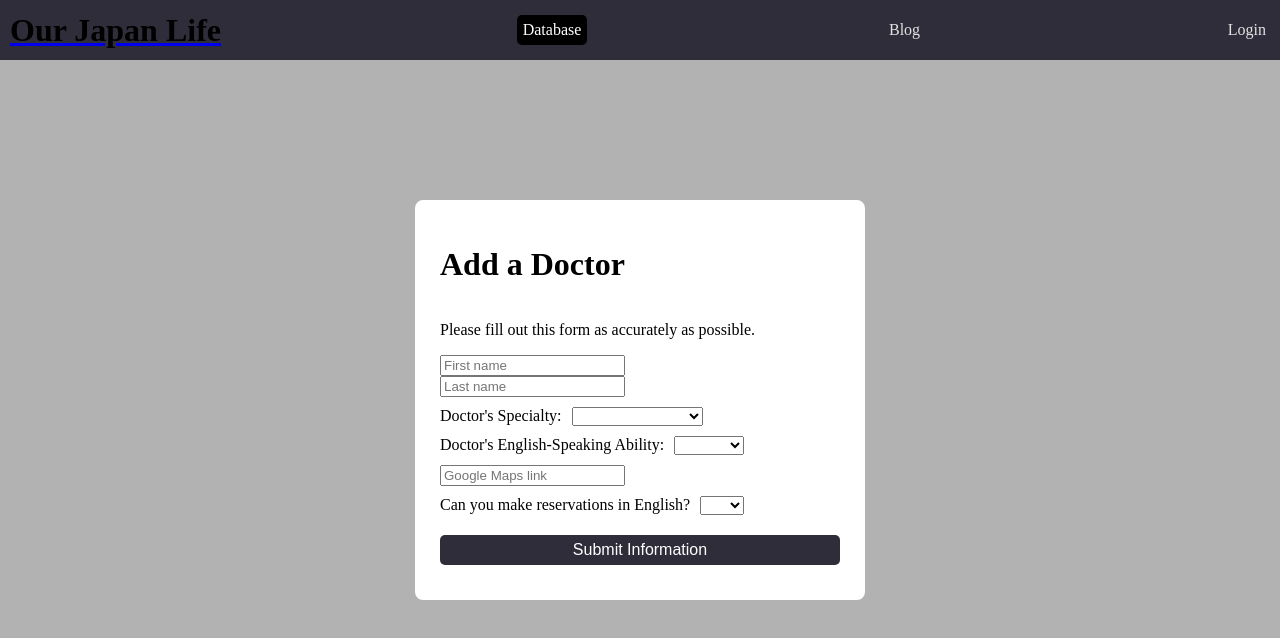
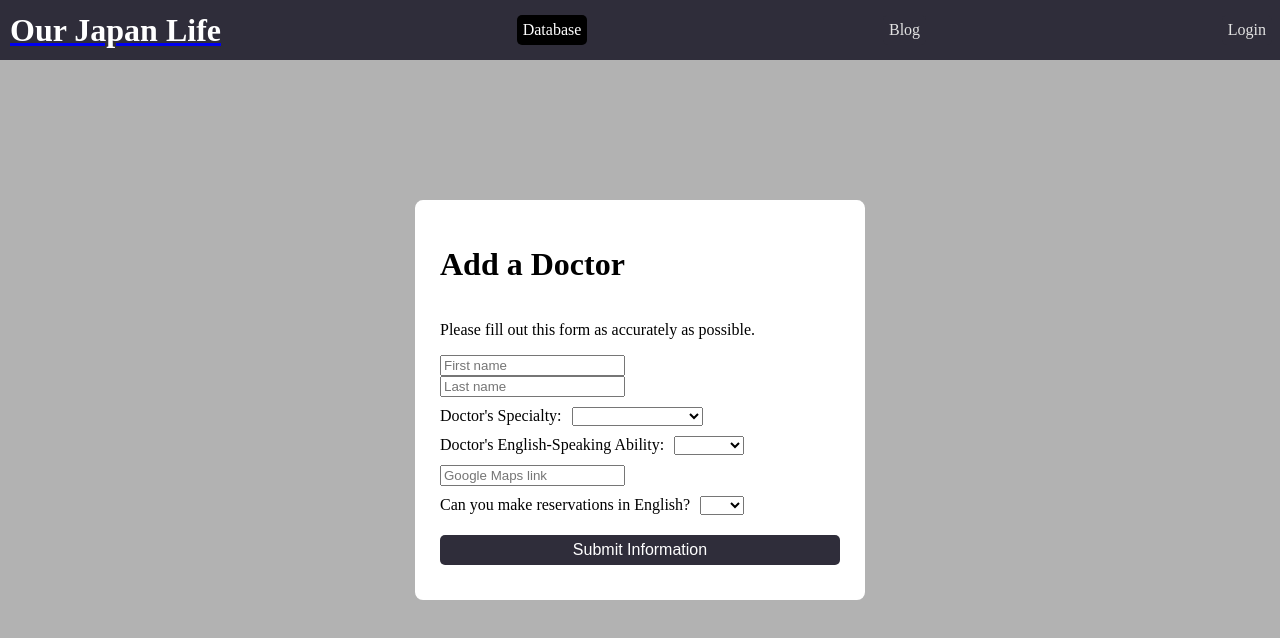
Before and after one commit to Our-Japan-Life/findadoc, a Nuxt app: page /database in a window 1280 px wide. Both pictures are taken after a click on the button "Add Doctor". Shown: the top 638 px of the page. Built offline with nearby package versions, Linux system fonts and the light colour scheme.

Commit message:
remove unused dir

```diff
--- a/components/SubmitDoctor.vue
+++ b/components/SubmitDoctor.vue
@@ -2,7 +2,7 @@
   <div class="center">
     <form action="submit" class="">
       <div class="center">
-        <h1>Add a Doctor</h1>
+        <h1 class="modal-title">Add a Doctor</h1>
       </div>
       <div class="center">
         <p>Please fill out this form as accurately as possible.</p>
@@ -132,7 +132,7 @@ export default {
 </script>
 
 <style>
-h1 {
+.modal-title {
   color: black;
 }
 .padded-input {
```
Also changed, not shown: middleware/README.md (deleted), store/README.md (deleted).
